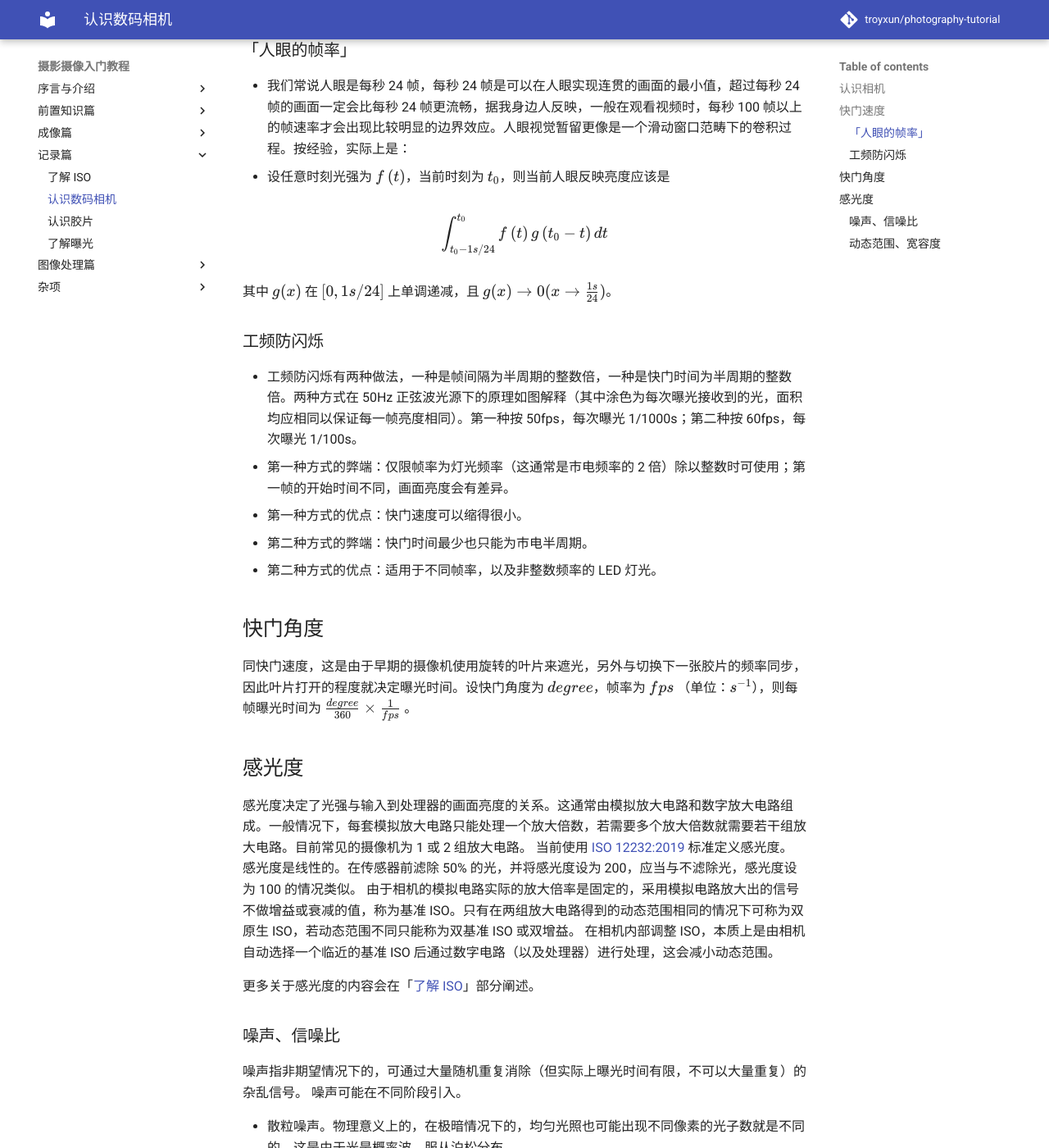
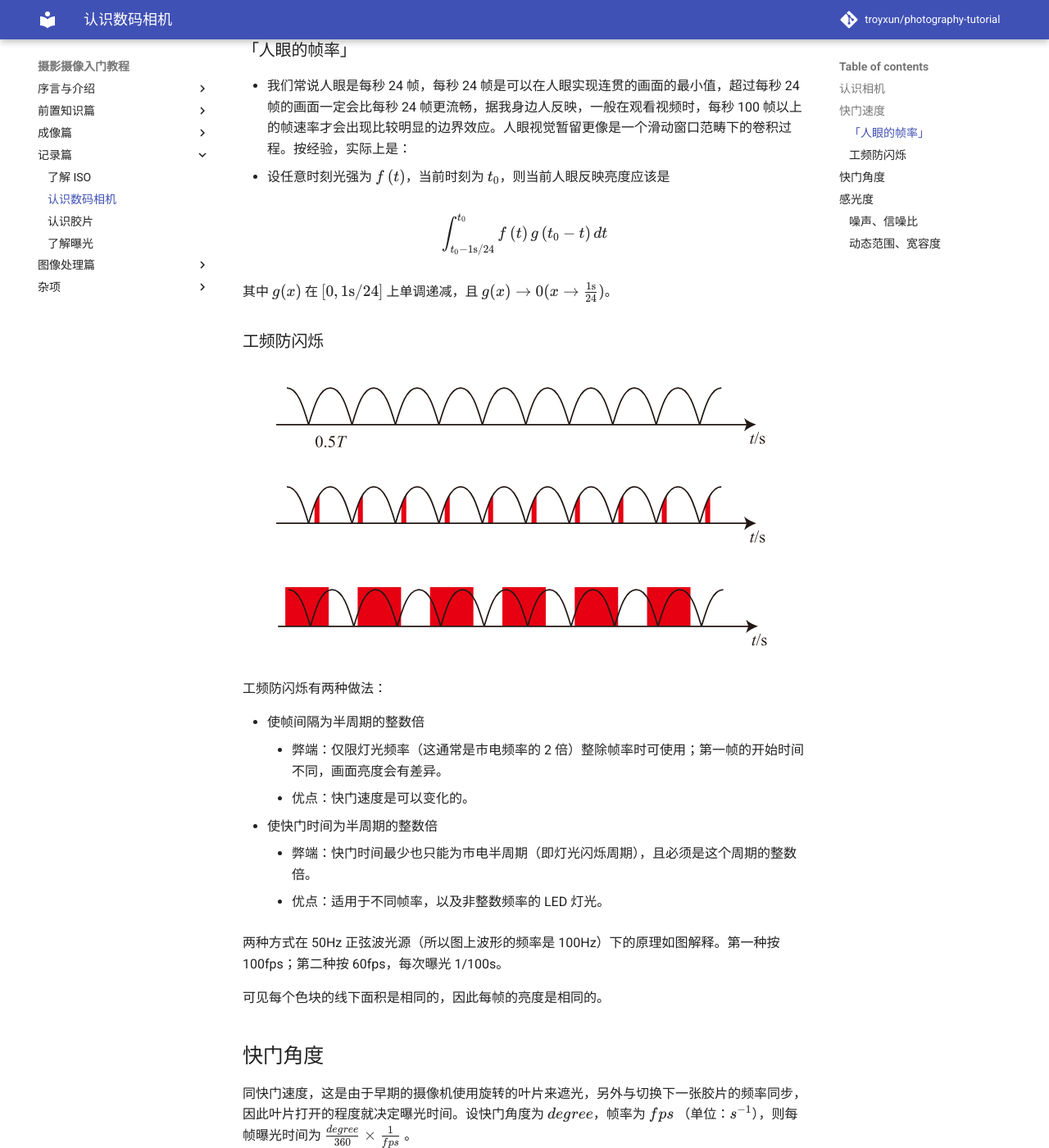
Before and after one commit to troyxun/photography-tutorial, an MkDocs documentation site: the page built from docs/camera.md, in a window 1280 px wide and 1400 px high, scrolled down 1104 px. Shown: the whole window at 82% size. Built offline with MkDocs 1.6.1 and Material for MkDocs 9.7.7, drawn with Linux system fonts in a browser that asks for light colours; comment, search, counter and statistics services are not loaded.

Commit message:
fix bugs

```diff
--- a/docs/camera.md
+++ b/docs/camera.md
@@ -24,18 +24,27 @@
 -   设任意时刻光强为 $f\left ( t \right )$，当前时刻为 ${t}_{0}$，则当前人眼反映亮度应该是
 
 $$
-\int^{t_0}_{t_0-1s/24} {f\left (t\right)g\left ( {t_0-t} \right )dt}
+\int^{t_0}_{t_0-1\text{s}/24} {f\left (t\right)g\left ( {t_0-t} \right )dt}
 $$
 
-其中 $g (x)$ 在 $[ 0, 1s/24 ]$ 上单调递减，且 $g ({x})\to 0 ( {x\to \frac {1s} {24}} )$。
+其中 $g (x)$ 在 $[ 0, 1\text{s}/24 ]$ 上单调递减，且 $g ({x})\to 0 ( {x\to \frac {1\text{s}} {24}} )$。
 
 ### 工频防闪烁
 
--   工频防闪烁有两种做法，一种是帧间隔为半周期的整数倍，一种是快门时间为半周期的整数倍。两种方式在 50Hz 正弦波光源下的原理如图解释（其中涂色为每次曝光接收到的光，面积均应相同以保证每一帧亮度相同）。第一种按 50fps，每次曝光 1/1000s；第二种按 60fps，每次曝光 1/100s。
--   第一种方式的弊端：仅限帧率为灯光频率（这通常是市电频率的 2 倍）除以整数时可使用；第一帧的开始时间不同，画面亮度会有差异。
--   第一种方式的优点：快门速度可以缩得很小。
--   第二种方式的弊端：快门时间最少也只能为市电半周期。
--   第二种方式的优点：适用于不同帧率，以及非整数频率的 LED 灯光。
+![工频防闪烁原理](../images/lumi_wave.svg)
+
+工频防闪烁有两种做法：
+
+- 使帧间隔为半周期的整数倍
+    - 弊端：仅限灯光频率（这通常是市电频率的 2 倍）整除帧率时可使用；第一帧的开始时间不同，画面亮度会有差异。
+    - 优点：快门速度是可以变化的。
+- 使快门时间为半周期的整数倍
+    - 弊端：快门时间最少也只能为市电半周期（即灯光闪烁周期），且必须是这个周期的整数倍。
+    - 优点：适用于不同帧率，以及非整数频率的 LED 灯光。
+
+两种方式在 50Hz 正弦波光源（所以图上波形的频率是 100Hz）下的原理如图解释。第一种按 100fps；第二种按 60fps，每次曝光 1/100s。
+
+可见每个色块的线下面积是相同的，因此每帧的亮度是相同的。
 
 ## 快门角度
 
```
Also changed, not shown: docs/exposure.md (+3 -6 lines), docs/iso.md (+1 -2 lines), docs/images/lumi_wave.svg (added), 1 other file.
